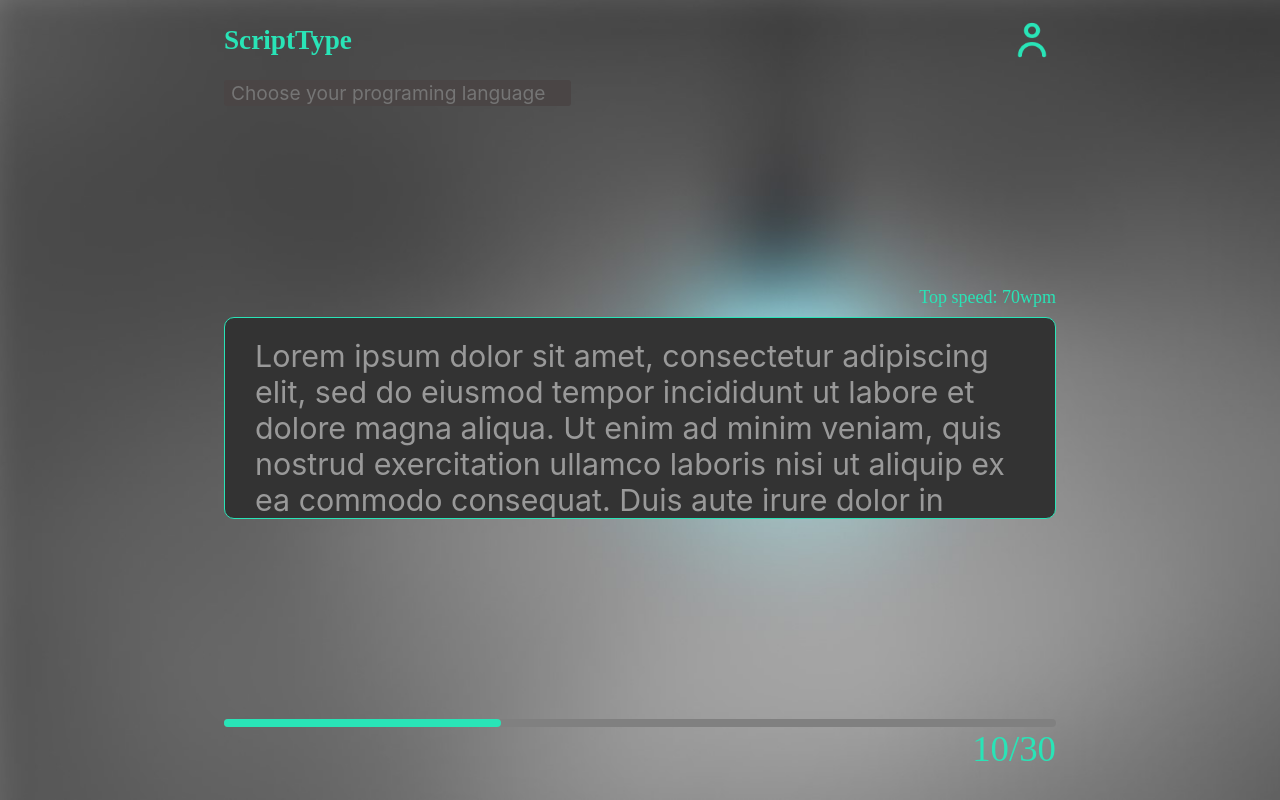
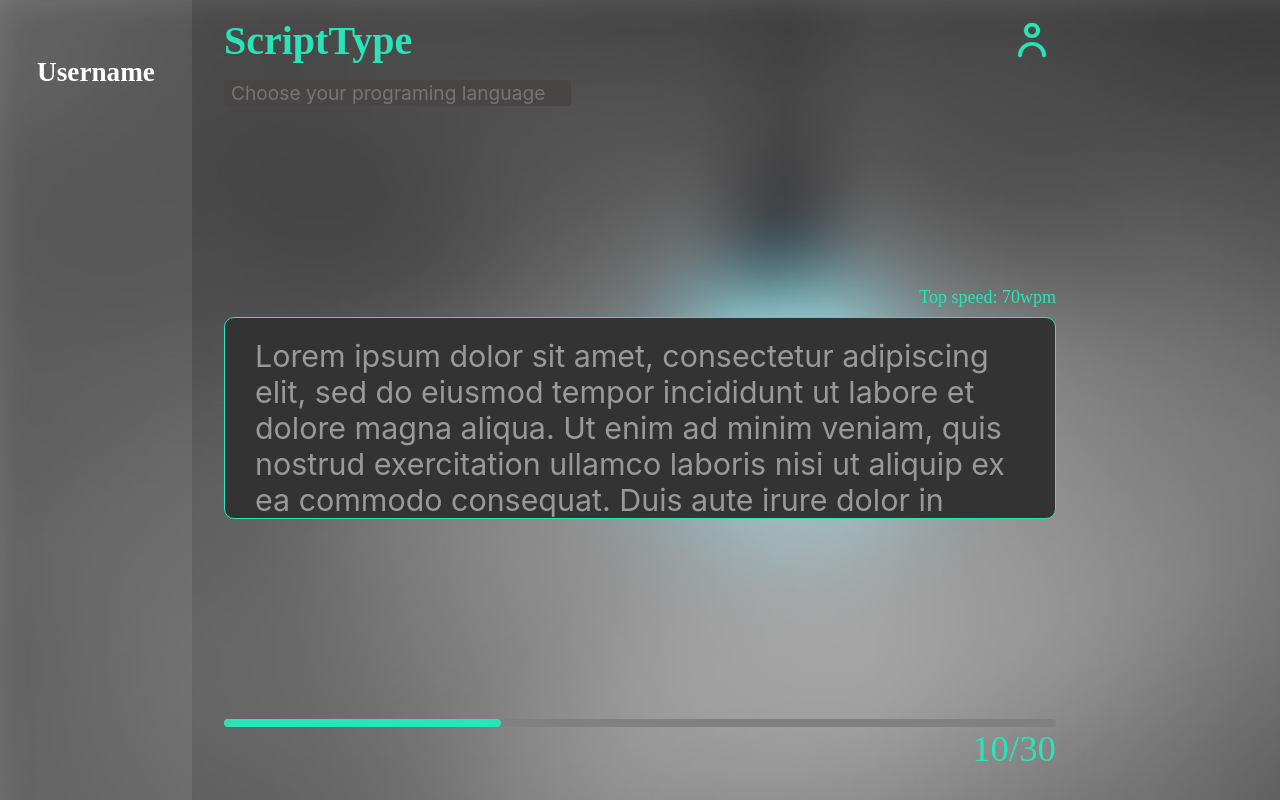
Before and after one commit to pjceva/ScriptType, a React (Vite) app in the folder type-front/: page / in a window 1280 px wide. Built offline with nearby package versions, Linux system fonts and the light colour scheme.

Commit message:
Creating side bar

```diff
--- /dev/null
+++ b/type-front/src/components/SideBar/index.tsx
@@ -0,0 +1,15 @@
+import { Bar, Container, Div } from "./styles"
+
+export const SideBar = () =>{
+    return(
+        <Container>
+            {/* <h1>Username</h1> */}
+            <Div>
+                <h1>Username</h1>
+            </Div>
+            <Bar>
+
+            </Bar>
+        </Container>
+    )
+}
--- /dev/null
+++ b/type-front/src/components/SideBar/styles.tsx
@@ -0,0 +1,29 @@
+import styled from "styled-components";
+
+export const Container = styled.section`
+    height: 100vh;
+    width: 15%;
+    background: rgba(217, 217, 217, 0.1);
+    position: absolute;
+    display: flex;
+    flex-direction: column;
+
+`
+
+export const Div = styled.div`
+    height: 18%;
+
+    display: flex;
+    justify-content: center;
+    align-items: center;
+    h1{
+        font-size: 1.7rem;
+        color: white;
+
+    }
+`
+
+export const Bar = styled.section`
+    background: rgba(41, 228, 183, 0.15);
+
+`
--- a/type-front/src/pages/main/Main.tsx
+++ b/type-front/src/pages/main/Main.tsx
@@ -1,10 +1,12 @@
 import { Background, Block, Counter, Div, LanguageField, Navbar, TextBox } from "./styles"
 import LoginIcon from "../../icons/Icon.Login.png"
 import { ProgressBar } from "../../components/ProgressBar"
+import { SideBar } from "../../components/SideBar"
 
 export const Main = () =>{
     return (
         <Background>
+            <SideBar />
             <Block>
                 <Navbar>
                     <h1>ScriptType</h1>
--- a/type-front/src/pages/main/styles.tsx
+++ b/type-front/src/pages/main/styles.tsx
@@ -24,7 +24,7 @@ export const Navbar = styled.section`
     justify-content: space-between;
 
     h1{
-        font-size: 1.7rem;
+        font-size: 2.5rem;
         color: #29E4B7
     }
     img{
```
